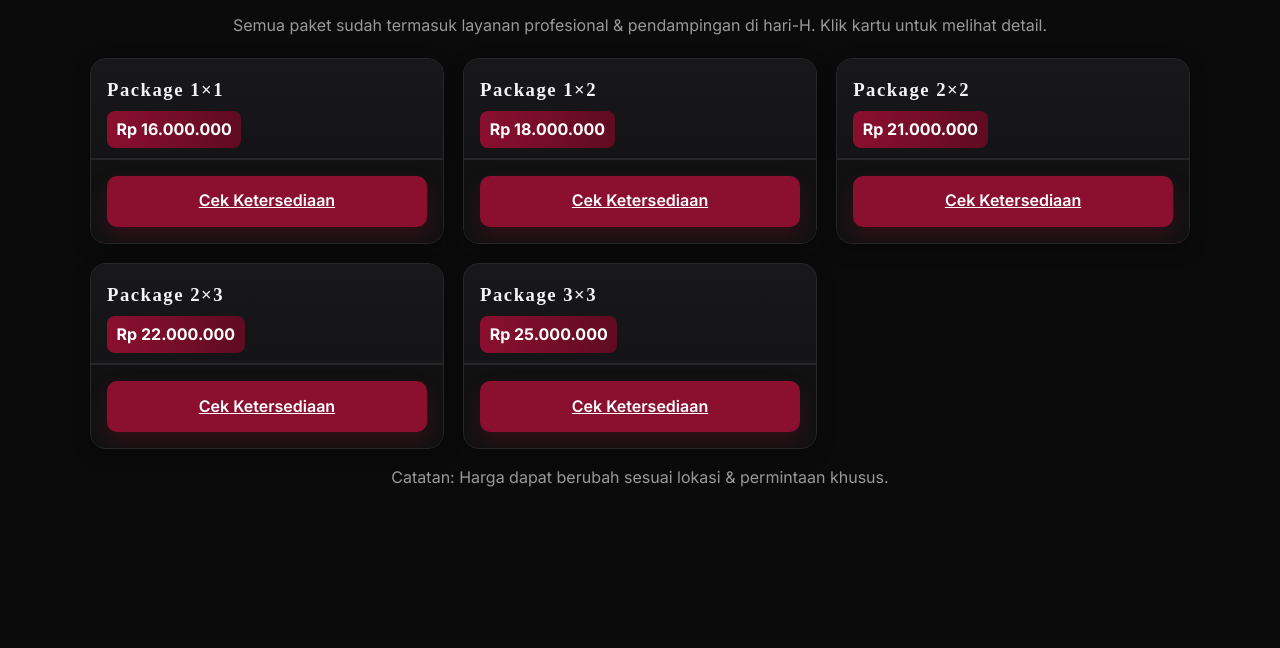
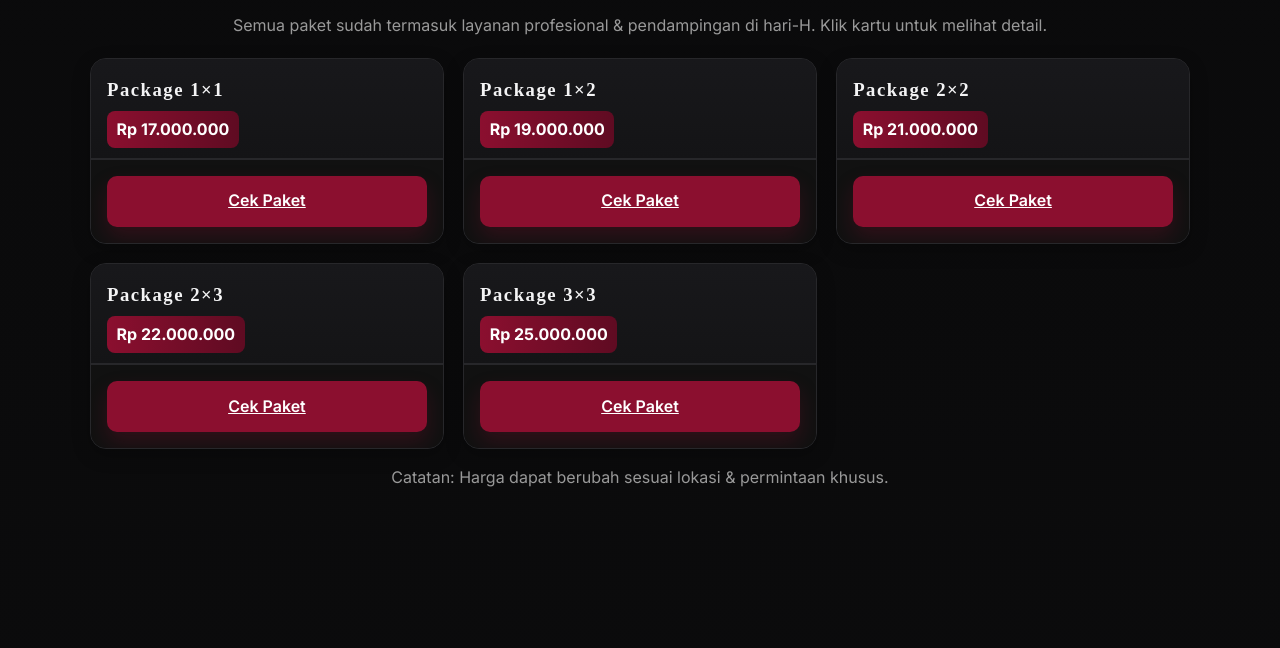
Before and after one commit to NeroNpc/Yanty-Makeup-Wedding, a plain HTML site: page index.html in a window 1280 px wide. Shown: the part 1759-2407 px from the top of the page. Drawn offline with Linux system fonts and the light colour scheme; a web font is replaced by a local one.

Commit message:
Update index.html

```diff
--- a/index.html
+++ b/index.html
@@ -116,7 +116,7 @@
         <article class="card price" tabindex="0">
           <header>
             <h3>Package 1×1</h3>
-            <div class="price-tag">Rp 16.000.000</div>
+            <div class="price-tag">Rp 17.000.000</div>
           </header>
           <div class="price-body">
             <h4>Makeup & Pakaian</h4>
@@ -141,14 +141,14 @@
               <li>Baju Pagar Ayu 10, Bosara 12 pcs</li>
             </ul>
           </div>
-          <footer><a href="#kontak" class="btn btn-primary btn-block">Cek Ketersediaan</a></footer>
+          <footer><a href="#kontak" class="btn btn-primary btn-block">Cek Paket</a></footer>
         </article>
 
         <!-- 1x2 -->
         <article class="card price" tabindex="0">
           <header>
             <h3>Package 1×2</h3>
-            <div class="price-tag">Rp 18.000.000</div>
+            <div class="price-tag">Rp 19.000.000</div>
           </header>
           <div class="price-body">
             <h4>Makeup & Pakaian</h4>
@@ -173,7 +173,7 @@
               <li>Baju Pagar Ayu 10, Bosara 10 pcs</li>
             </ul>
           </div>
-          <footer><a href="#kontak" class="btn btn-primary btn-block">Cek Ketersediaan</a></footer>
+          <footer><a href="#kontak" class="btn btn-primary btn-block">Cek Paket</a></footer>
         </article>
 
         <!-- 2x2 -->
@@ -211,7 +211,7 @@
               <li>Baju Pagar Ayu 10, Bosara 12 pcs</li>
             </ul>
           </div>
-          <footer><a href="#kontak" class="btn btn-primary btn-block">Cek Ketersediaan</a></footer>
+          <footer><a href="#kontak" class="btn btn-primary btn-block">Cek Paket</a></footer>
         </article>
 
         <!-- 2x3 -->
@@ -249,7 +249,7 @@
               <li>Baju Pagar Ayu 10, Bosara 12 pcs</li>
             </ul>
           </div>
-          <footer><a href="#kontak" class="btn btn-primary btn-block">Cek Ketersediaan</a></footer>
+          <footer><a href="#kontak" class="btn btn-primary btn-block">Cek Paket</a></footer>
         </article>
 
         <!-- 3x3 -->
@@ -287,7 +287,7 @@
               <li>Baju Pagar Ayu 10, Bosara 12 pcs</li>
             </ul>
           </div>
-          <footer><a href="#kontak" class="btn btn-primary btn-block">Cek Ketersediaan</a></footer>
+          <footer><a href="#kontak" class="btn btn-primary btn-block">Cek Paket</a></footer>
         </article>
       </div>
       <p class="subtle center">Catatan: Harga dapat berubah sesuai lokasi & permintaan khusus.</p>
```
